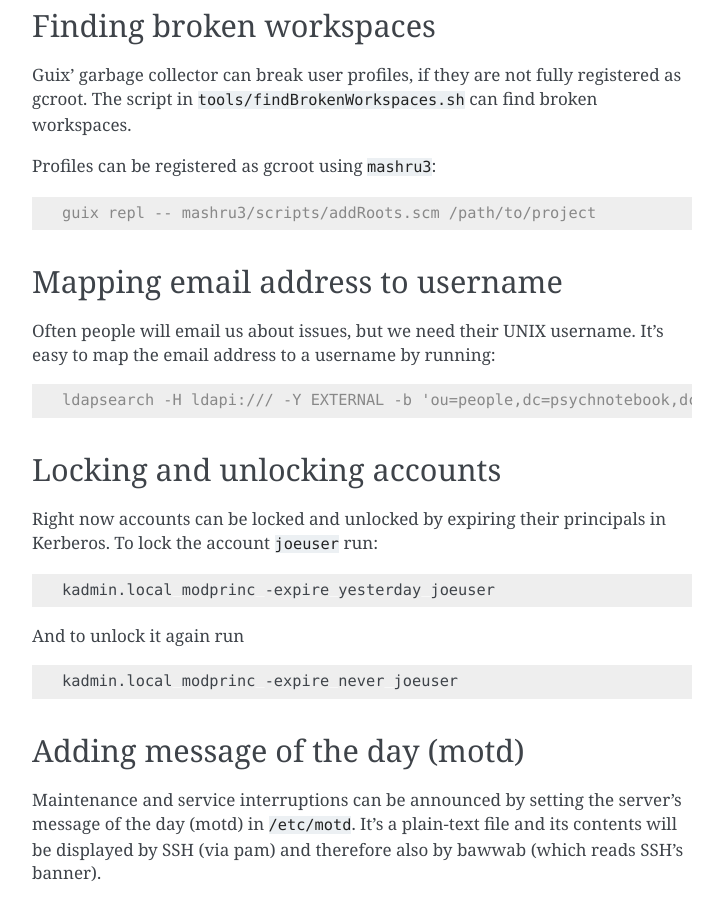
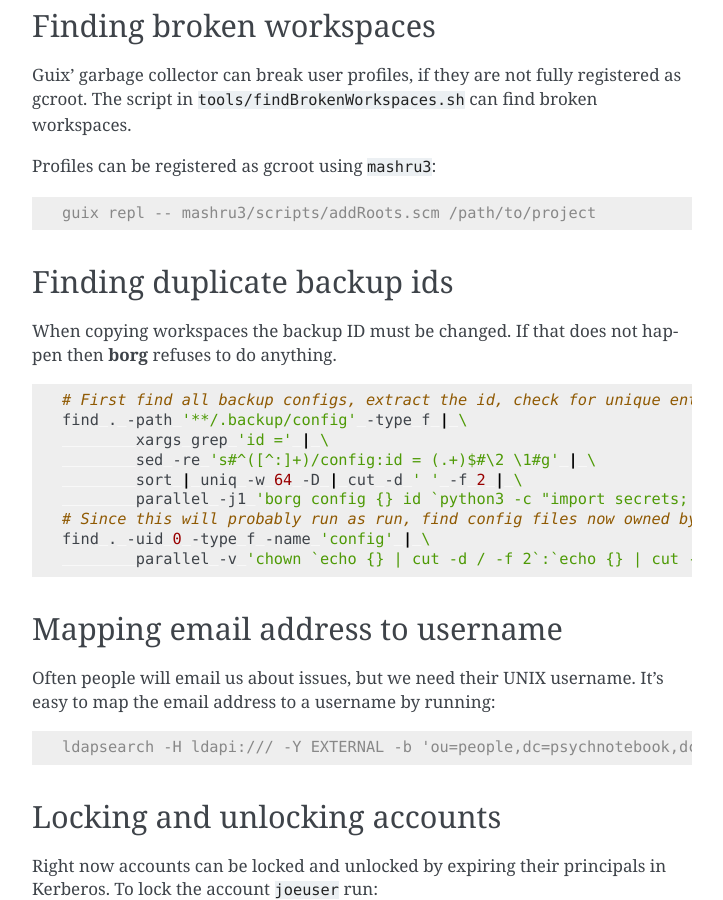
Before and after one commit to leibniz-psychology/psychnotebook-deploy, a Sphinx documentation site: the page built from doc/tasks.rst, in a window 1280 px wide and 900 px high, scrolled down 1873 px. Shown: the whole window, without its empty margins (388-1111 px from the left). Built offline with Sphinx 7.4.7, drawn with Linux system fonts in a browser that asks for light colours; some of the changed text lies outside the part shown.

Commit message:
tasks: Add entry how to find and fix backup ids

```diff
--- a/doc/tasks.rst
+++ b/doc/tasks.rst
@@ -109,6 +109,24 @@ Profiles can be registered as gcroot using ``mashru3``:
 .. code:: console
 
 	guix repl -- mashru3/scripts/addRoots.scm /path/to/project
+
+Finding duplicate backup ids
+----------------------------
+
+When copying workspaces the backup ID must be changed. If that does not
+happen then :program:`borg` refuses to do anything.
+
+.. code:: bash
+
+	# First find all backup configs, extract the id, check for unique entries and then change them.
+	find . -path '**/.backup/config' -type f | \
+		xargs grep 'id =' | \
+		sed -re 's#^([^:]+)/config:id = (.+)$#\2 \1#g' | \
+		sort | uniq -w 64 -D | cut -d ' ' -f 2 | \
+		parallel -j1 'borg config {} id `python3 -c "import secrets; print(secrets.token_hex(32))"`'
+	# Since this will probably run as run, find config files now owned by root and restore their owner.
+	find . -uid 0 -type f -name 'config' | \
+		parallel -v 'chown `echo {} | cut -d / -f 2`:`echo {} | cut -d / -f 2` {}'
 
 Mapping email address to username
 ---------------------------------
```
